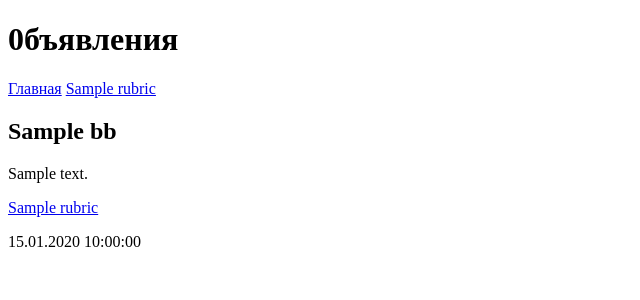
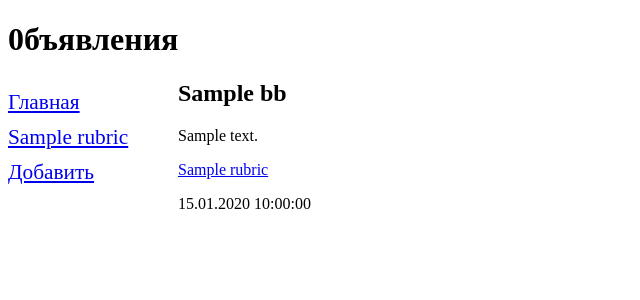
Before and after one commit to Perekalskiyigor/Pet_project, a Django app: page /bboard/ in a window 1280 px wide. Shown: the top 300 px of the page, without its empty margins (0-640 px from the left). Run offline with Django 3.2, Linux system fonts and the light colour scheme; tables that the repository leaves empty hold one stand-in row (values such as "Sample post").

Commit message:
templates

```diff
--- /dev/null
+++ b/samplesite/bboard/static/bboard/style.css
@@ -0,0 +1,18 @@
+header hl {
+    font-size: 40pt;
+    text-transform: uppercase;
+    text-align: center;
+    background: url("bg.jpg") left / auto 100% no-repeat;
+    }
+    nav {
+    font-size: 16pt;
+    width: 150px;
+    float: left;
+    }
+    nav a {
+    display: block;
+    margin: 10px 0px;
+    }
+    section {
+    margin-left: 170px;
+    }
--- a/samplesite/bboard/templates/bboard/index.html
+++ b/samplesite/bboard/templates/bboard/index.html
@@ -1,18 +1,5 @@
-<!DOCTYPE html>
-<html>
-   <head>
-       <meta charset="UTF-8">
-       <title>Главная :: Доска объявлений</title>
-    </head>
-<body>
-    <h1>0бъявления</h1>
-    <div>
-        <a href="{% url 'index' %}">Главная</a>
-        {% for rubric in rubrics %}
-        <a href="{% url 'by_rubric' rubric.pk %}">{{ rubric.name }}</a>
-        {% endfor %}
-    </div>
-
+{% extends "layout/basic.html" %}
+{% block content %}
     {% for bb in bbs %}
     <div>
         <h2>{{ bb.title }}</h2>
@@ -21,5 +8,4 @@
         <p>{{ bb.published|date:"d.m.Y H:i:s" }}</p>
 </div>
 {% endfor %}
-</body>
-</html>
+{% endblock %}
--- /dev/null
+++ b/samplesite/bboard/templates/layout/basic.html
@@ -0,0 +1,27 @@
+{% load static %}
+<!DOCTYPE html>
+<html>
+   <head>
+       <link rel="stylesheet" type="text/css"
+        href="{% static 'bboard/style.css' %}">
+       <meta charset="UTF-8">
+       <title>{% block title %}Главная{% endblock %} ::
+        Доска объявлений</title>
+    </head>
+<body>
+    <header>
+    <h1>0бъявления</h1>
+    <header>
+    <nav>
+        <a href="{% url 'index' %}">Главная</a>
+        {% for rubric in rubrics %}
+        <a href="{% url 'by_rubric' rubric.pk %}">{{ rubric.name }}</a>
+        {% endfor %}
+        <a href="{% url 'add' %}">Добавить</a>
+    </nav>
+    <section>
+    {% block content %}
+    {% endblock %}
+    </section>
+</body>
+</html>
--- a/samplesite/bboard/urls.py
+++ b/samplesite/bboard/urls.py
@@ -1,8 +1,10 @@
 
 from django.urls import path
-from .views import index, by_rubric
+from .views import index, by_rubric, BbCreateView
 
 urlpatterns = [
     path('', index, name='index'),
     path ('<int:rubric_id>/',by_rubric, name='by_rubric'),
+    path (' add/',BbCreateView. as_view(), name = 'add'),
+
 ]
--- a/samplesite/bboard/views.py
+++ b/samplesite/bboard/views.py
@@ -1,6 +1,9 @@
 from django.http import HttpResponse
 from django.template import loader
 from django.shortcuts import render
+from django.views.generic.edit import CreateView
+from .forms import BbForm
+from django.urls import reverse_lazy
 
 from .models import Bb, Rubric
 
@@ -17,3 +20,12 @@ def by_rubric(request, rubric_id):
     current_rubric = Rubric.objects.get(pk=rubric_id)
     context = {'bbs': bbs, 'rubrics': rubrics,'current_rubric': current_rubric}
     return render(request, 'bboard/by_rubric.html', context)
+
+class BbCreateView(CreateView):
+    template_name = 'bboard/create.html'
+    form_class = BbForm
+    success_url =  reverse_lazy('index')
+    def get_context_data(self, **kwargs):
+        context = super().get_context_data(**kwargs)
+        context['rubrics'] = Rubric.objects.all()
+        return context
```
Also changed, not shown: samplesite/bboard/forms.py (added, +7 -0 lines), samplesite/bboard/templates/bboard/by_rubric.html (+4 -16 lines), samplesite/bboard/templates/bboard/create.html (added, +10 -0 lines), samplesite/bboard/static/bboard/bg.jpg (added).
